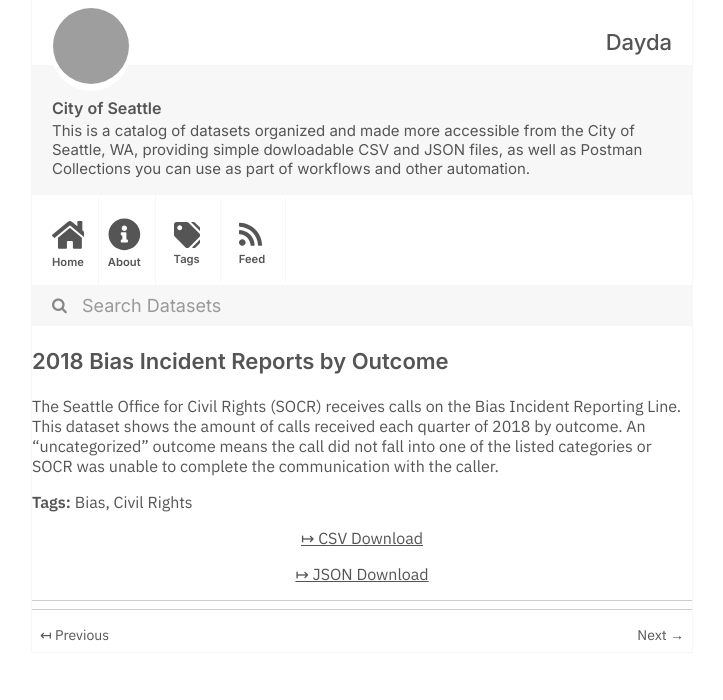
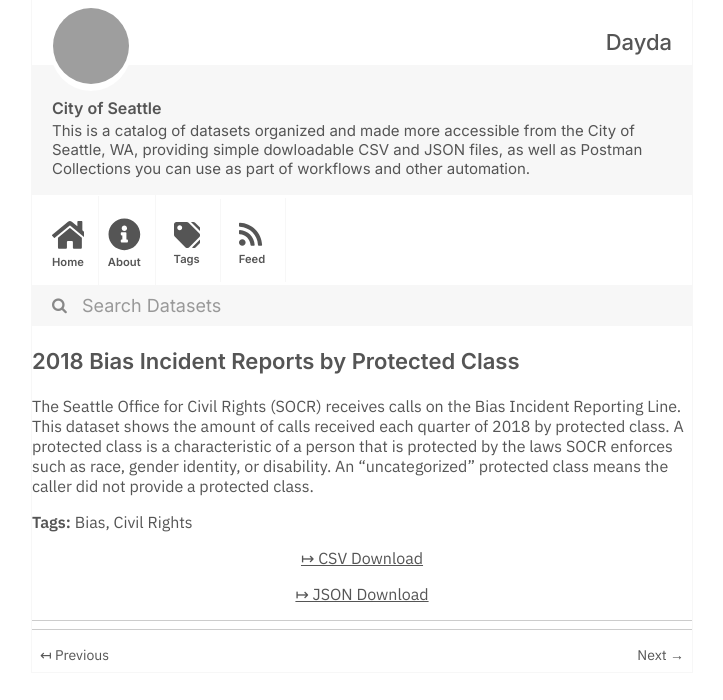
Before and after one commit to dayda-entities/city-of-seattle, a Jekyll site: the page built from _posts/2020-11-10-2018-bias-incident-reports-by-.md, in a window 1280 px wide, cut to the strip 0-700 px from the top of the page. Shown: the whole strip, without its empty margins (278-1001 px from the left). Built offline with Jekyll 4.4.1, drawn with Linux system fonts in a browser that asks for light colours; grey boxes are pictures that could not be loaded.

```diff
--- a/_posts/2020-11-10-2018-bias-incident-reports-by-.md
+++ b/_posts/2020-11-10-2018-bias-incident-reports-by-.md
@@ -1,7 +1,7 @@
 ---
-title: 2018 Bias Incident Reports by Outcome
-created: '2020-11-10T16:59:10.649717'
-modified: '2020-11-10T16:59:10.649727'
+title: 2018 Bias Incident Reports by Protected Class
+created: '2020-11-10T16:58:54.719375'
+modified: '2020-11-10T16:58:54.719385'
 state: active
 type: dataset
 tags:
@@ -9,9 +9,9 @@ tags:
   - Civil Rights
 groups:
   - Local Government
-csv_url: 'https://data.seattle.gov/api/views/97y8-8y4z/rows.csv?accessType=DOWNLOAD'
-json_url: 'https://data.seattle.gov/api/views/97y8-8y4z/rows.json?accessType=DOWNLOAD'
+csv_url: 'https://data.seattle.gov/api/views/2gfu-h8u3/rows.csv?accessType=DOWNLOAD'
+json_url: 'https://data.seattle.gov/api/views/2gfu-h8u3/rows.json?accessType=DOWNLOAD'
 layout: post
 
 ---
-The Seattle Office for Civil Rights (SOCR) receives calls on the Bias Incident Reporting Line. This dataset shows the amount of calls received each quarter of 2018 by outcome. An “uncategorized” outcome means the call did not fall into one of the listed categories or SOCR was unable to complete the communication with the caller.
+The Seattle Office for Civil Rights (SOCR) receives calls on the Bias Incident Reporting Line. This dataset shows the amount of calls received each quarter of 2018 by protected class. A protected class is a characteristic of a person that is protected by the laws SOCR enforces such as race, gender identity, or disability. An “uncategorized” protected class means the caller did not provide a protected class.
```
